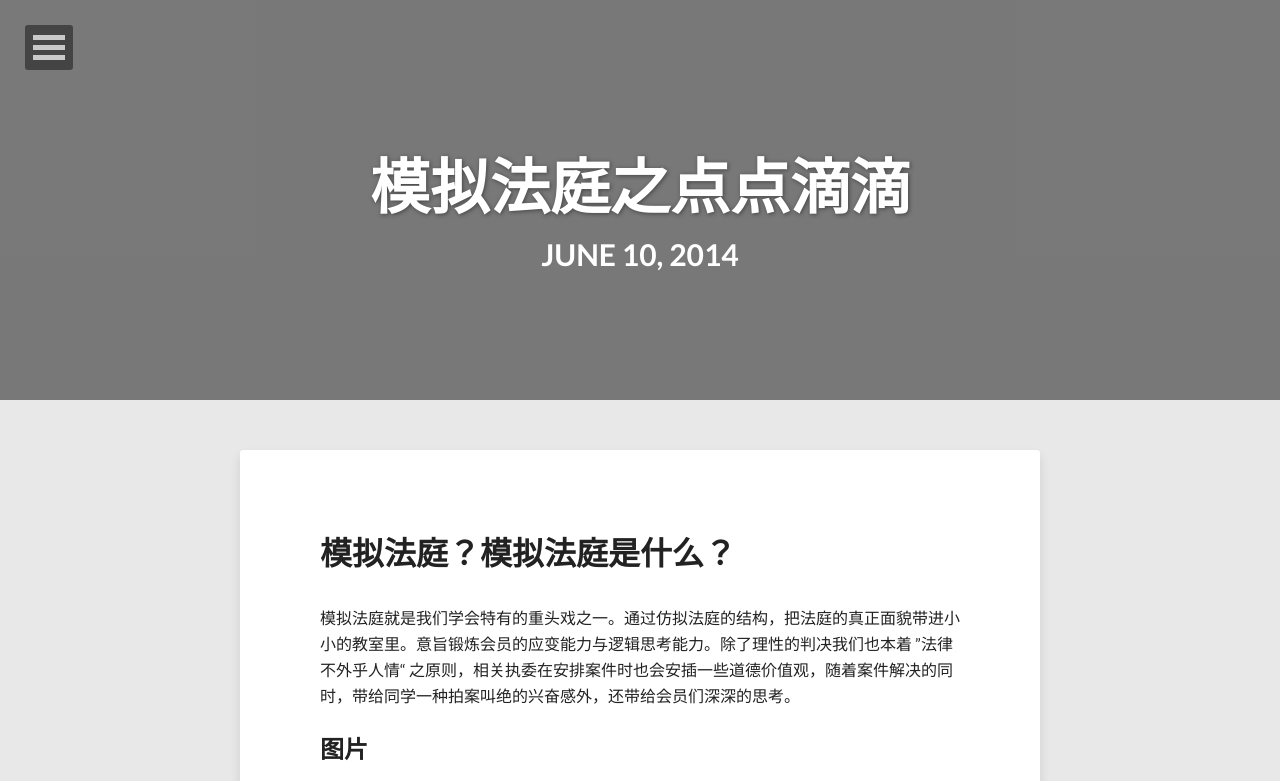
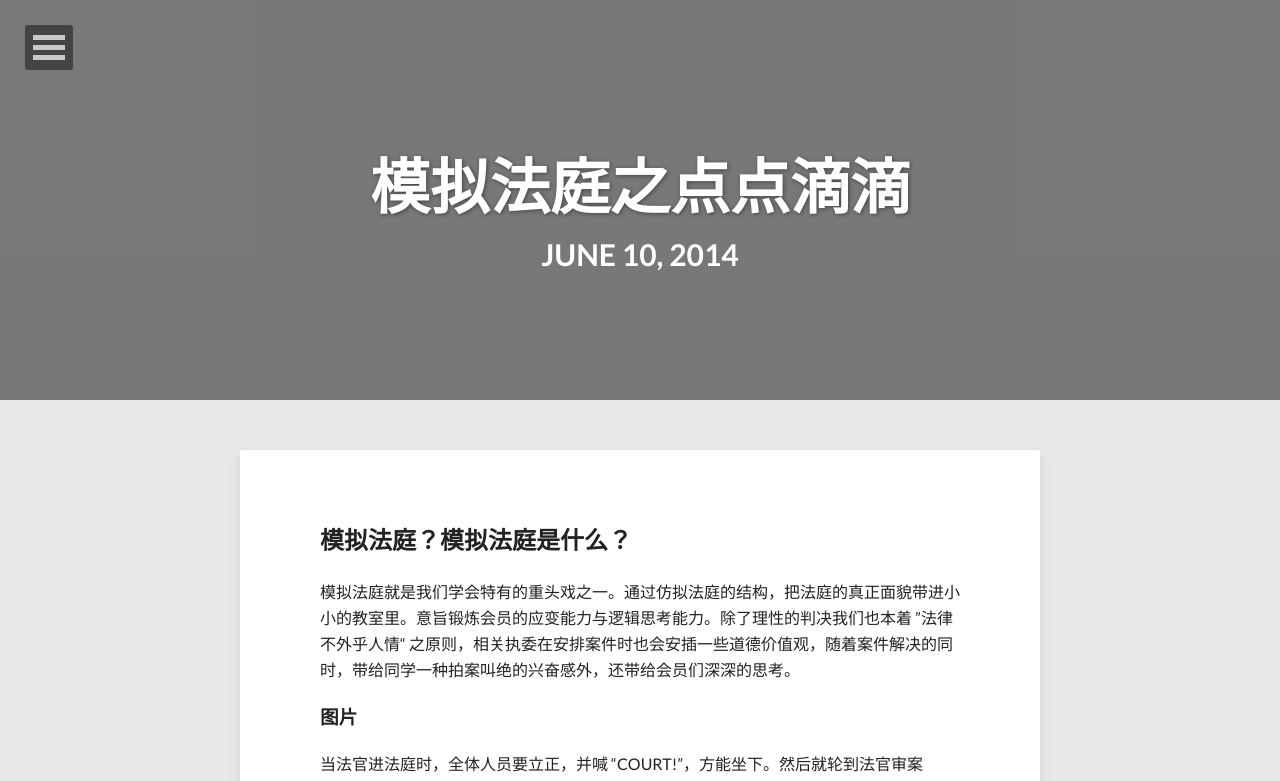
Before and after one commit to chkllegalknowledgesociety/chkllegalknowledgesociety.github.com, a Jekyll site: the page built from _posts/2014-6-10-court-simulation.md, in a window 1280 px wide. Shown: the top 781 px of the page. Built offline with Jekyll 4.4.1, drawn with Linux system fonts in a browser that asks for light colours; nearby versions of some CDN libraries.

```diff
--- a/_posts/2014-6-10-court-simulation.md
+++ b/_posts/2014-6-10-court-simulation.md
@@ -8,11 +8,11 @@ comment: true
 share: true
 ---
 
-# 模拟法庭？模拟法庭是什么？
+## 模拟法庭？模拟法庭是什么？
 模拟法庭就是我们学会特有的重头戏之一。通过仿拟法庭的结构，把法庭的真正面貌带进小小的教室里。意旨锻炼会员的应变能力与逻辑思考能力。除了理性的判决我们也本着 ”法律不外乎人情“ 之原则，相关执委在安排案件时也会安插一些道德价值观，随着案件解决的同时，带给同学一种拍案叫绝的兴奋感外，还带给会员们深深的思考。
 
 
-## 图片
+### 图片
 
 当法官进法庭时，全体人员要立正，并喊 "COURT!"，方能坐下。然后就轮到法官审案了……
 
@@ -20,6 +20,7 @@ share: true
 	<img src="https://cloud.githubusercontent.com/assets/6443867/3225228/02ea86d4-f04b-11e3-845e-a612d759ab4e.jpg" alt="">
   <figcaption title="这是我们学会全体执委投票出来的法官">
 </figure>
+
 
 案件无论从哪个角度来看都矛盾，但是法律面前人人平等，于是看案件的判决就视乎与法官以怎么样的角度来看这案件了。
 同学试图从零零散散的供词中试探出漏洞来，这才是最关键的一点。
@@ -29,11 +30,13 @@ share: true
   <figcaption title="同学们在 Brain-storm 着">
 </figure>
 
+
 当思考遇到瓶颈的时候我们热心的执委也很到位，适时出现来拯救该小组。提出各类的提示，帮助他们通关。
 
 <figure>
   <img src="https://cloud.githubusercontent.com/assets/6443867/3225242/6981d492-f04b-11e3-89d7-ccd3c303fb63.jpg" alt="">
 </figure>
+
 
 也有热心的会员将案件细节一一记录在薄子上，方便整理细节啊！佩服佩服。
 
```
